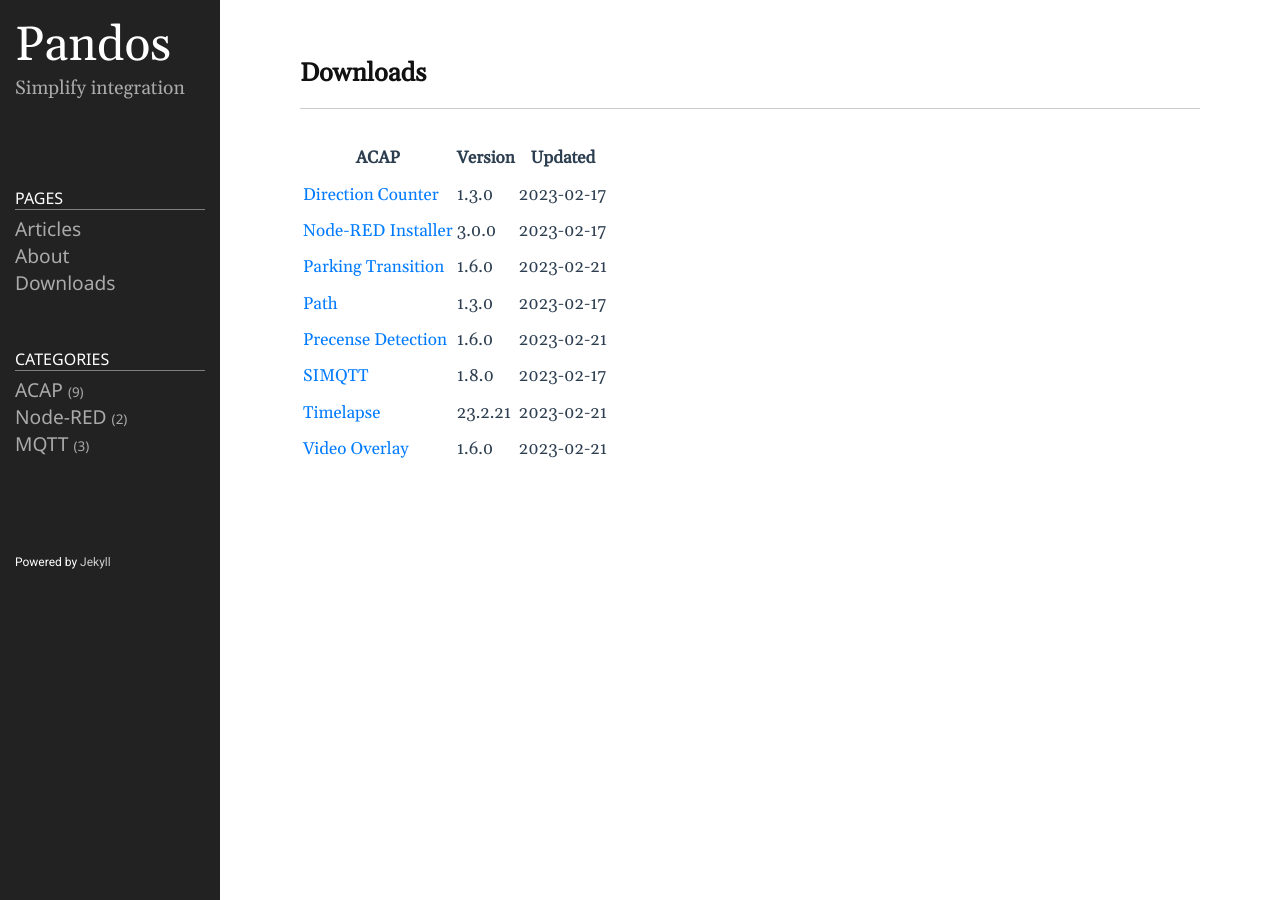
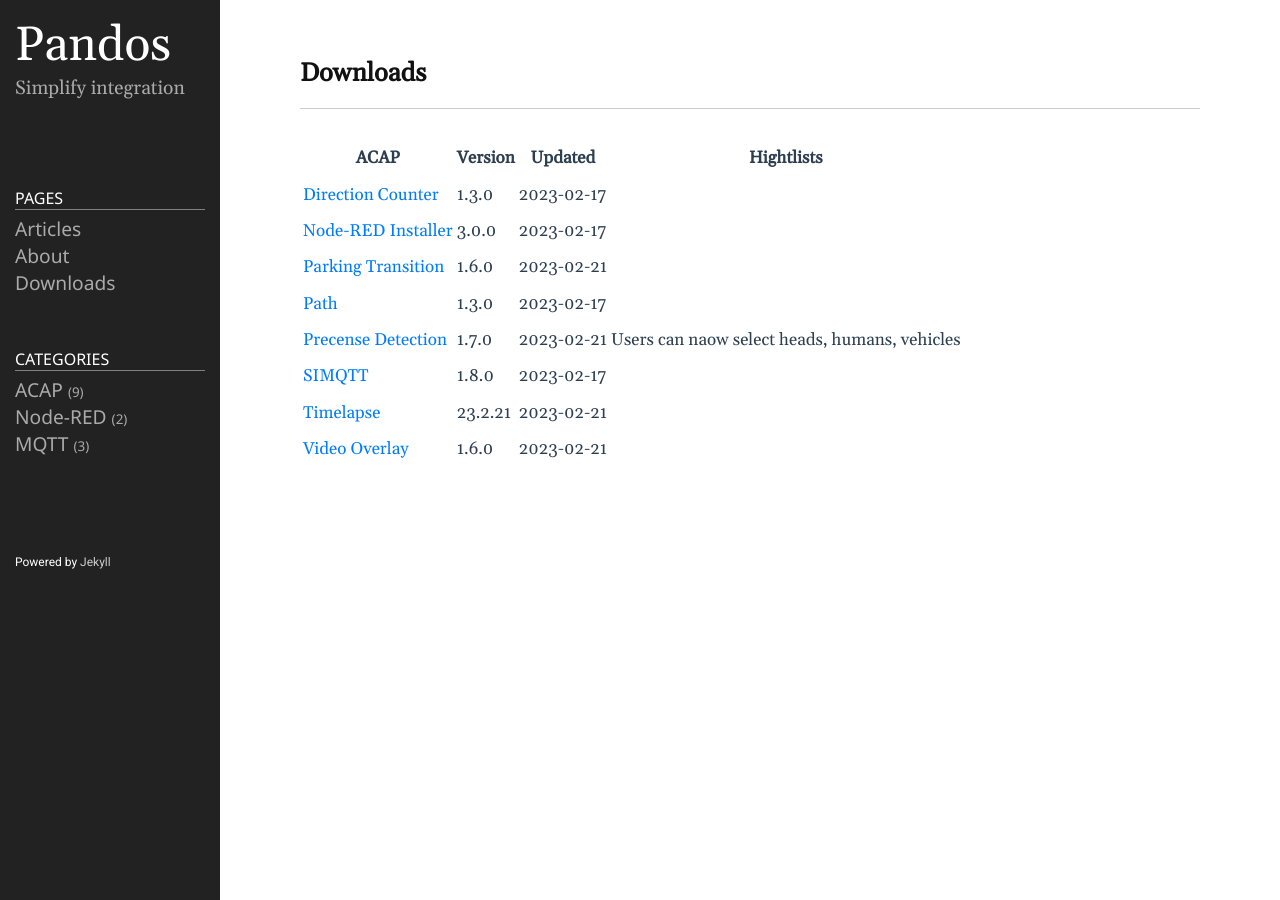
Before and after one commit to pandosme/pandosme.github.io, a Jekyll site: the page built from docs/downloads.md, in a window 1280 px wide. Built offline with Jekyll 4.4.1, drawn with Linux system fonts in a browser that asks for light colours.

Commit message:
Update downloads.md

```diff
--- a/docs/downloads.md
+++ b/docs/downloads.md
@@ -4,13 +4,13 @@ title: Downloads
 permalink: /downloads/
 ---
 
-|ACAP | Version| Updated |
-|------------------------ |---------- |------------ |
-|[Direction Counter](https://acap.juhlin.me/package/directioncounter) |1.3.0 |2023-02-17 |
-|[Node-RED Installer](https://acap.juhlin.me/package/Nodered) |3.0.0 |2023-02-17 |
-|[Parking Transition](https://acap.juhlin.me/package/parking) |1.6.0 |2023-02-21 |
-|[Path](https://acap.juhlin.me/package/path) |1.3.0 |2023-02-17 |
-|[Precense Detection](https://acap.juhlin.me/package/presence) |1.6.0 |2023-02-21 |
+|ACAP | Version| Updated | Hightlists|
+|------------------------ |---------- |------------ |-------------------------- |
+|[Direction Counter](https://acap.juhlin.me/package/directioncounter) |1.3.0 |2023-02-17 | |
+|[Node-RED Installer](https://acap.juhlin.me/package/Nodered) |3.0.0 |2023-02-17 | |
+|[Parking Transition](https://acap.juhlin.me/package/parking) |1.6.0 |2023-02-21 | |
+|[Path](https://acap.juhlin.me/package/path) |1.3.0 |2023-02-17 | |
+|[Precense Detection](https://acap.juhlin.me/package/presence) |1.7.0 |2023-02-21 | Users can naow select heads, humans, vehicles|
 |[SIMQTT](https://acap.juhlin.me/package/simqtt) |1.8.0 |2023-02-17 |
-|[Timelapse](https://acap.juhlin.me/package/timelapseme) |23.2.21 |2023-02-21 |
-|[Video Overlay](https://acap.juhlin.me/package/xoverlay) |1.6.0 |2023-02-21 |
+|[Timelapse](https://acap.juhlin.me/package/timelapseme) |23.2.21 |2023-02-21 | |
+|[Video Overlay](https://acap.juhlin.me/package/xoverlay) |1.6.0 |2023-02-21 | |
```
